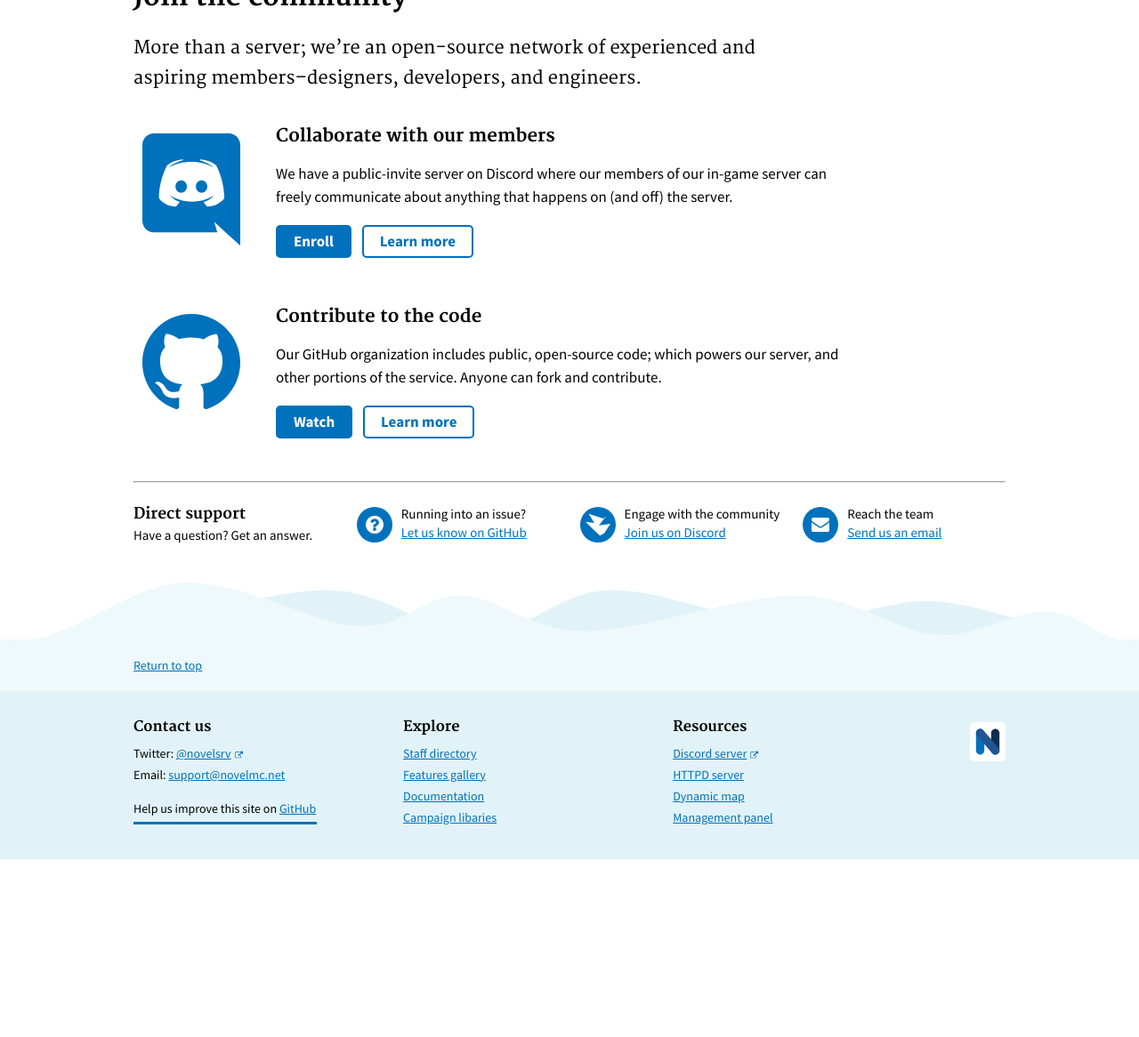
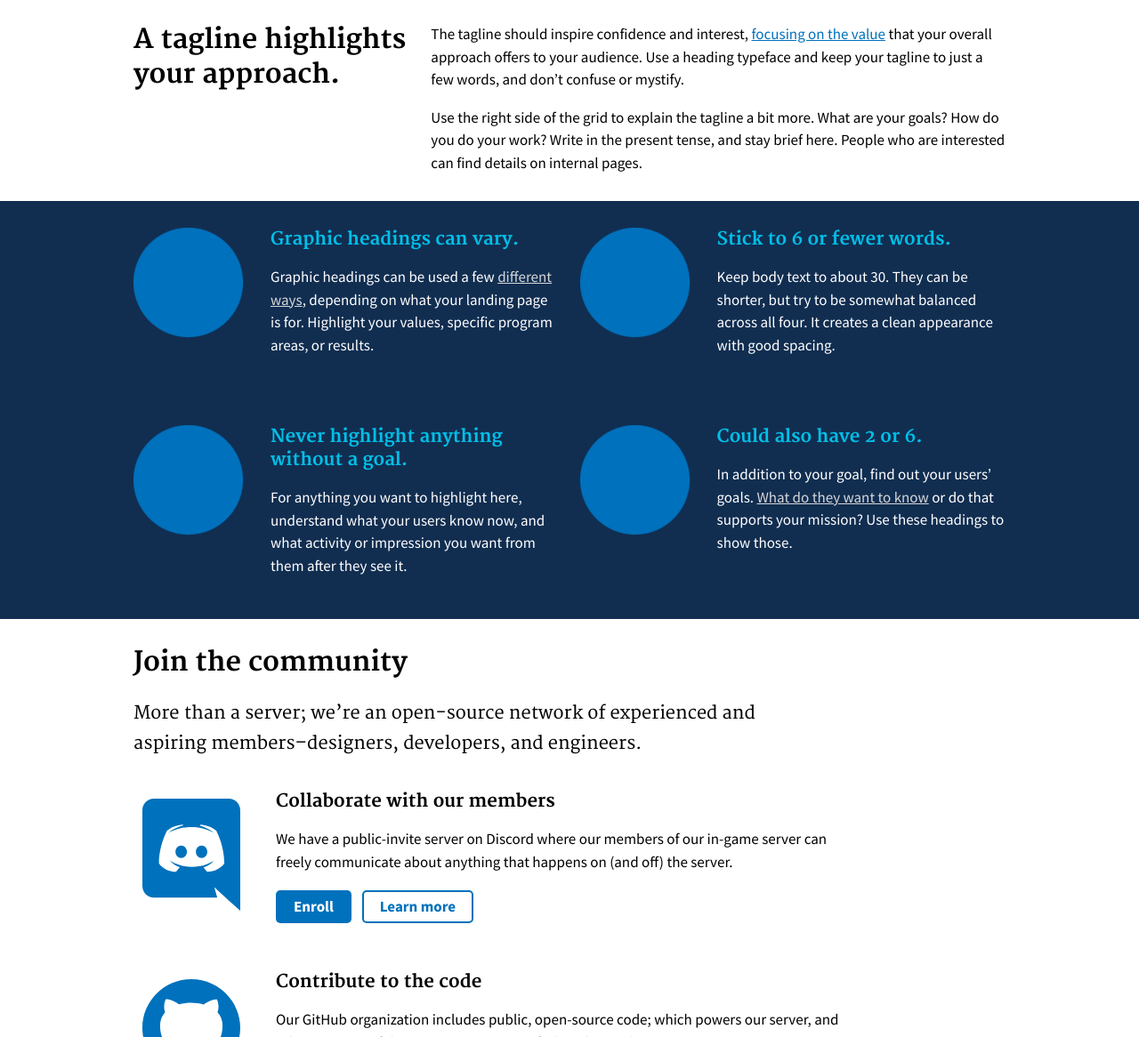
Before and after one commit to serrif/website, a Jekyll site: the page built from main/home.md, in a window 1280 px wide and 1400 px high, scrolled down 192 px, cut to the strip 234-1400 px from the top of the window. Shown: the whole strip at 89% size. Built offline with Jekyll 4.4.1, drawn with Linux system fonts in a browser that asks for light colours; before the commit the page ends 1392 px from its top, so only the background shows below that; some of the changed text lies outside the part shown.

Commit message:
Let's try some team members

```diff
--- /dev/null
+++ b/_includes/team-list.html
@@ -0,0 +1,13 @@
+<div class="card-deck">
+  {% for item in site.team %}
+    <div class="card">
+      <a href="{{ site.baseurl }}{{ item.url }}">
+        <img class="card-img-top" src="{{ site.baseurl }}{{ item.image }}" alt="photo of {{ item.name }} ">
+        <div class="card-body">
+          <h3 class="card-title">{{ item.name }}</h3>
+          <p class="card-text">{{ item.job_title }}</p>
+        </div>
+      </a>
+    </div>
+  {% endfor %}
+</div>
--- a/main/home.md
+++ b/main/home.md
@@ -10,26 +10,35 @@ hero:
     alt: "An end-to end creative platform"
     text: for the spontaneous architect.
   content: An open-source network of experienced and aspiring members; designers, developers, and engineers establishing an environment for freedom.
-  #button:
-      #text: More about us
-      #href: '../docs/'
+
+tagline: A tagline highlights your approach.
+intro: |
+  The tagline should inspire confidence and interest, [focusing on the value](javascript:void(0);) that your overall approach offers to your audience. Use a heading typeface and keep your tagline to just a few words, and don’t confuse or mystify.
+
+  Use the right side of the grid to explain the tagline a bit more. What are your goals? How do you do your work? Write in the present tense, and stay brief here. People who are interested can find details on internal pages.
+
+graphics:
+  - image:
+      src: /assets/uswds/img/circle-124.png
+      alt: ''
+    title: Graphic headings can vary.
+    description: Graphic headings can be used a few [different ways](javascript:void(0);), depending on what your landing page is for. Highlight your values, specific program areas, or results.
+  - image:
+      src: /assets/uswds/img/circle-124.png
+      alt: ''
+    title: Stick to 6 or fewer words.
+    description: Keep body text to about 30. They can be shorter, but try to be somewhat balanced across all four. It creates a clean appearance with good spacing.
+  - image:
+      src: /assets/uswds/img/circle-124.png
+      alt: ''
+    title: Never highlight anything without a goal.
+    description: For anything you want to highlight here, understand what your users know now, and what activity or impression you want from them after they see it.
+  - image:
+      src: /assets/uswds/img/circle-124.png
+      alt: ''
+    title: Could also have 2 or 6.
+    description: In addition to your goal, find out your users’ goals. [What do they want to know](https://18f.gsa.gov/) or do that supports your mission? Use these headings to show those.
 ---
-
-<!--
-## Amenities
-Information paragraph.
-<div class="usa-grid-full">
-    <div class="usa-width-one-half">
-      <h3>Item one</h3>
-      <p>Amenity description two</p>
-    </div>
-    <div class="usa-width-one-half">
-      <h3>Item two</h3>
-      <p>Amenity description two</p>
-    </div>
-</div>
-
-<hr style="margin-top: 4.5rem;">  -->
 
 ## Join the community
 More than a server; we're an open-source network of experienced and aspiring members--designers, developers, and engineers.
@@ -58,6 +67,12 @@ More than a server; we're an open-source network of experienced and aspiring mem
     <a class="usa-button usa-button-secondary" href="../library/developer">Learn more</a>
         </div>
 </div>
+
+<hr style="margin-top: 4.5rem;">
+
+## Section heading
+
+Everything up to this point [should help people](javascript:void(0);) understand your agency or project: who you are, your goal or mission, and how you approach it. Use this section to encourage them to act. Describe why they should get in touch here, and use an active verb on the button below. “Get in touch,” “Learn more,” and so on.
 
 <hr style="margin-top: 4rem;">
 
@@ -94,3 +109,5 @@ More than a server; we're an open-source network of experienced and aspiring mem
 		</div>
 	</div>
 </div>
+
+{% include team-list.html %}
```
Also changed, not shown: _data/header.yml (+9 -2 lines), _includes/project-list.html (added, +14 -0 lines), _layouts/project.html (added, +24 -0 lines), _layouts/team-member.html (added, +35 -0 lines), main/docs/introduction.md (+2 -2 lines), main/member.md (added, +8 -0 lines), main/staff.md (+2 -2 lines).
